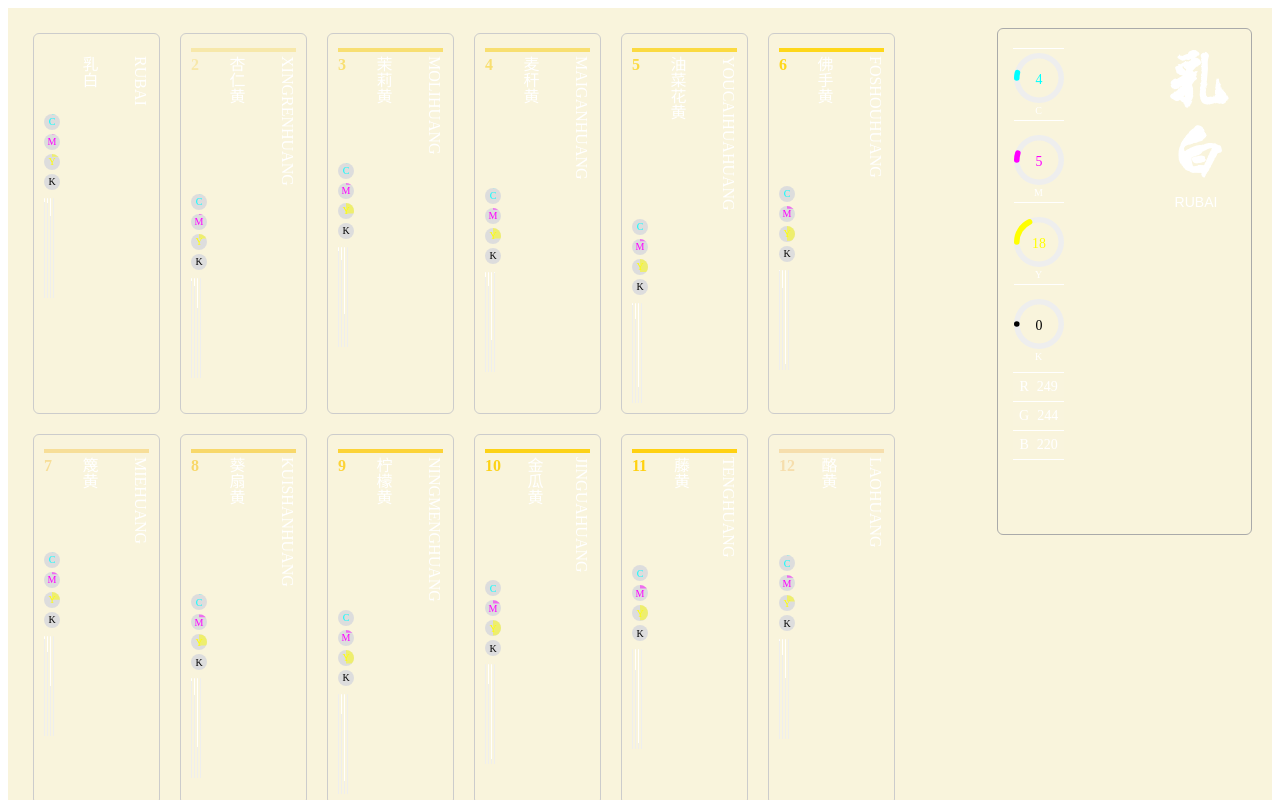
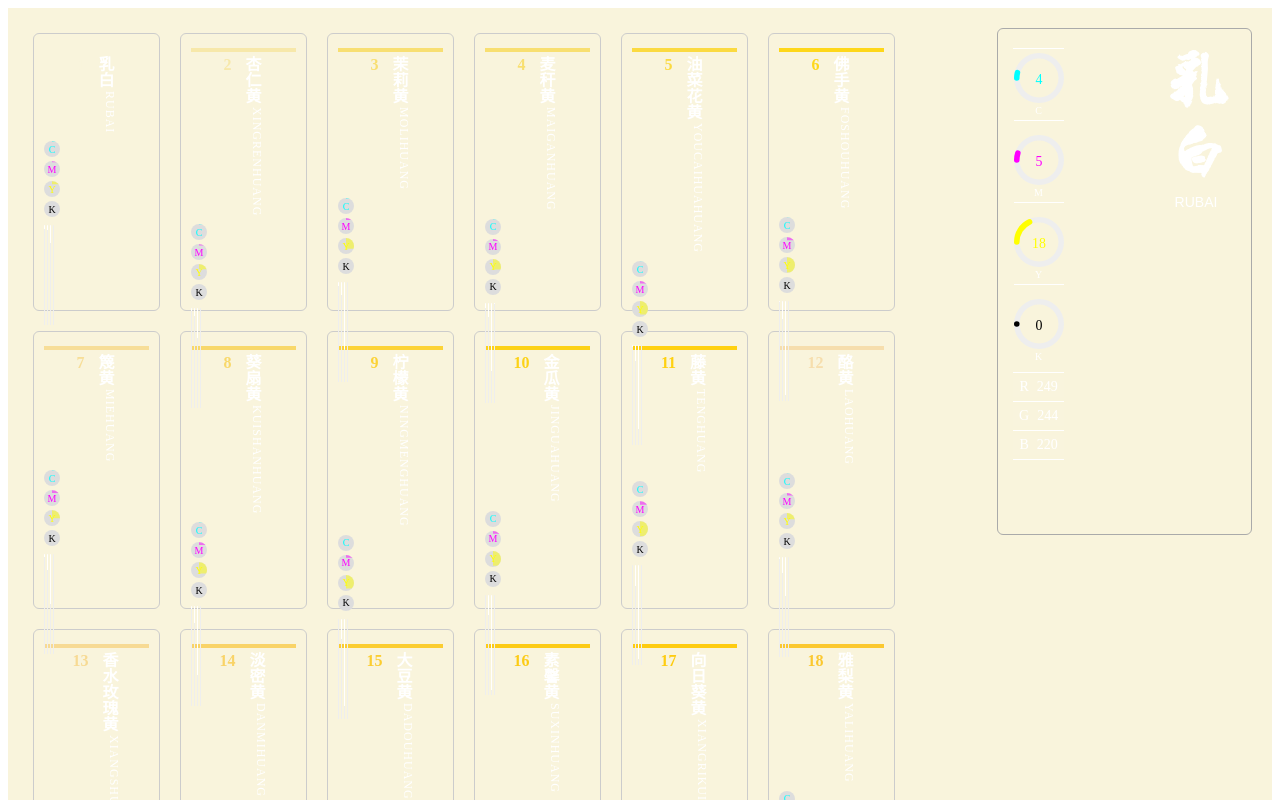
Before and after one commit to 2d78de1c/zhongguose, a Vue app: page / in a window 1280 px wide. Shown: the top 800 px of the page. Built offline with nearby package versions, Linux system fonts and the light colour scheme.

Commit message:
no message

```diff
--- a/src/components/ColorCard.vue
+++ b/src/components/ColorCard.vue
@@ -1,33 +1,31 @@
 <template>
+  <div class="color-card" @click="$emit('click')">
+    <div class="hex-value" :style="{ backgroundColor: color.Hex }"></div>
 
-  <div class="color-card"  @click="$emit('click')">
-    <div class="hex-value" :style="{ backgroundColor: color.Hex }"></div>
+    <!-- 顶部信息 -->
     <div class="header">
-        <span
-            class="id"
-            :style="{ color: color.Hex }"
-      >
-      {{ color.id }}
-      </span>
-      <span class="name" >{{ color.Name }}</span>
-      <span class="pinyin" >{{ color.Pinyin.toUpperCase() }}</span>
+      <span class="id" :style="{ color: color.Hex }">{{ color.id }}</span>
+      <div class="name-block">
+        <span class="name">{{ color.Name }}</span>
+        <span class="pinyin">{{ color.Pinyin.toUpperCase() }}</span>
+      </div>
     </div>
 
+    <!-- 中间 CMYK 圆圈 -->
     <div class="cmyk">
       <div class="circle c" :style="{ '--percent': color.CMYK[0] + '%' }">C</div>
       <div class="circle m" :style="{ '--percent': color.CMYK[1] + '%' }">M</div>
       <div class="circle y" :style="{ '--percent': color.CMYK[2] + '%' }">Y</div>
       <div class="circle k" :style="{ '--percent': color.CMYK[3] + '%' }">K</div>
     </div>
-    <!-- 新增竖条 -->
-    <!-- CMYK 竖条 -->
+
+    <!-- 中间 CMYK 竖条 -->
     <div class="cmyk-bars">
       <div class="bar c" :style="{ '--percent': color.CMYK[0] + '%' }"></div>
       <div class="bar m" :style="{ '--percent': color.CMYK[1] + '%' }"></div>
       <div class="bar y" :style="{ '--percent': color.CMYK[2] + '%' }"></div>
       <div class="bar k" :style="{ '--percent': color.CMYK[3] + '%' }"></div>
     </div>
-
   </div>
 </template>
 
@@ -43,6 +41,8 @@ export default {
 <style scoped>
 .color-card {
   width: calc((100% - 6 * 10px) / 7); /* 每排 7 个，10px 间隙 */
+  min-width: 50px;                     /* 最小宽度 50px */
+  height: 278px;
   margin: 5px;
   padding: 10px;
   border: 1px solid #ccc;
@@ -51,32 +51,54 @@ export default {
   cursor: pointer;
 }
 
+/* 顶部信息布局 */
 .header {
   display: flex;
-  gap: 4px;
+  justify-content: space-between; /* 三列均分 */
+  align-items: flex-start;
   margin-bottom: 8px;
+  position: relative;
+  gap: 8px;
+}
+/* 左列 ID */
+.header  {
+  flex: 0 0 30px; /* 固定宽度 */
+  display: flex;
+  align-items: flex-start;
+  justify-content: center;
 }
 
+/* name + pinyin 右上角竖直排列 */
+.name-block {
+  display: flex;
+  flex-direction: column;
+  align-items: flex-end;
+}
 .id { font-weight: bold;}
 .name {
-  flex: 1;
   writing-mode: vertical-rl;
+  white-space: nowrap;
   color: #fff;
-  white-space: nowrap; /* 避免换行 */
+  font-weight: bold;
+  margin-bottom: 3px; /* 给 pinyin 留出空行 */
 }
-.name, .pinyin {
-  flex: 1;
+.pinyin {
   writing-mode: vertical-rl;
+  white-space: nowrap;
   color: #fff;
-  white-space: nowrap; /* 避免换行 */
+  font-size: 12px;
+  letter-spacing: 1px;
+  line-height: 1.2;
 }
 .cmyk {
   display: flex;
   flex-direction: column; /* 垂直排列 */
   gap: 4px;
   margin-bottom: 8px;
+  align-items: flex-start; /* 避免拉伸 */
 }
 
+/* 圆圈样式 */
 .circle {
   width: 16px;
   height: 16px;
@@ -101,7 +123,6 @@ export default {
 .cmyk-bars {
   display: flex;
   gap: 2px;
-  align-items: flex-end;
   height: 100px; /* 可调整整体高度 */
   align-items: flex-end; /* 保证条从底部开始 */
 }
```
